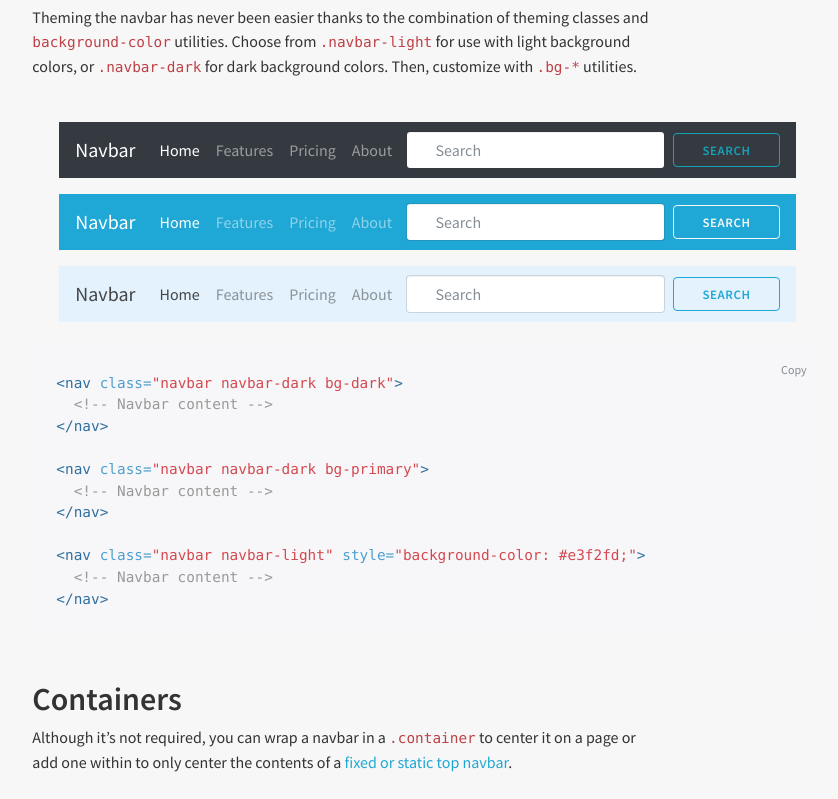
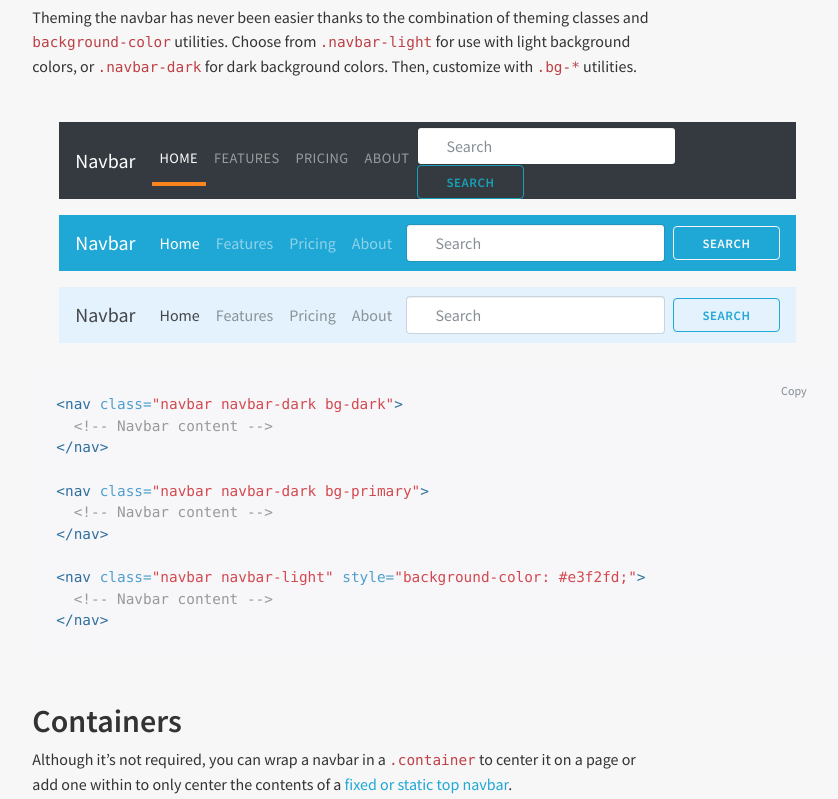
Before and after one commit to jamesmadson/mfn_theme, a plain HTML site: page docs/docs/4.0/components/navbar/index.html in a window 1280 px wide. Shown: the part 8532-9331 px from the top of the page, without its empty margins (229-1067 px from the left). Drawn offline with Linux system fonts and the light colour scheme.

Commit message:
Adding orange active link style to navbar-dark for MFN theme

```diff
--- a/mfn_theme.scss
+++ b/mfn_theme.scss
@@ -55,6 +55,29 @@ p {
 }
 
 //Navigation Elements
+.navbar {
+  &.navbar-dark {
+    &.bg-dark {
+      padding: 0.35rem 1rem 0;
+
+      .navbar-brand {
+        padding-top: 0;
+      }
+
+      .nav-item {
+        border-bottom: 4px transparent solid;
+        font-size: 0.9rem;
+        letter-spacing: 0.025rem;
+        text-transform: uppercase;
+        padding-bottom: 0.25rem;
+
+        &.active {
+          border-bottom: 4px $orange solid;
+        }
+      }
+    }
+  }
+}
 
 //This is only for the Docs
 .bd-navbar {
```
Also changed, not shown: docs/index.html (+0 -14 lines), mfn_theme.css, 1 other file.
